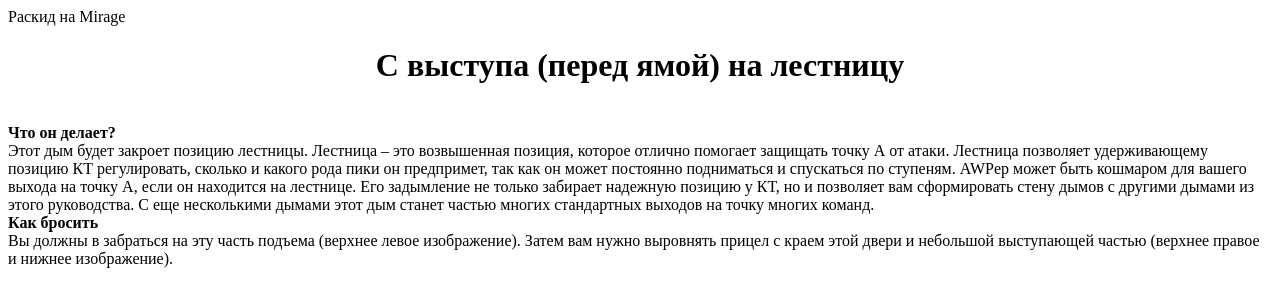
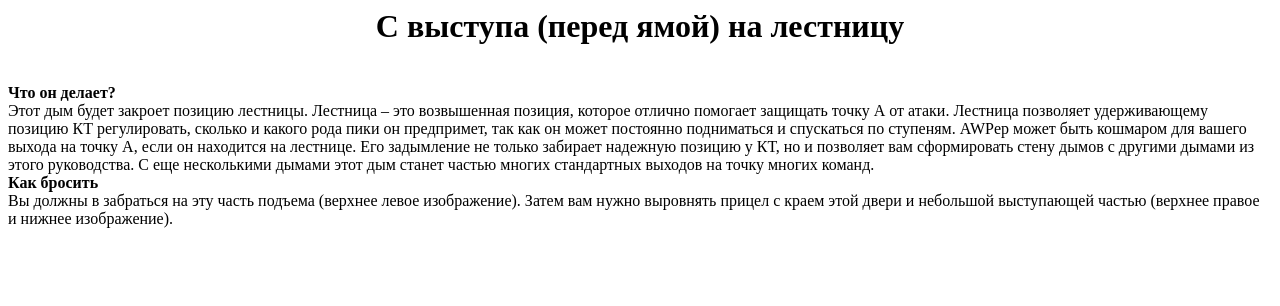
Before and after one commit to yesnodanet/repository, a plain HTML site: page index2.html in a window 1280 px wide. Drawn offline with Linux system fonts and the light colour scheme.

Commit message:
Update index2.html

```diff
--- a/index2.html
+++ b/index2.html
@@ -1,6 +1,6 @@
 <html>
 <head>
-<tittle>Раскид на Mirage</tittle>
+<title>Раскид на Mirage</title>
 </head>
 <body>
 <center><h1><b>С выступа (перед ямой) на лестницу</h1></b></center>
```
